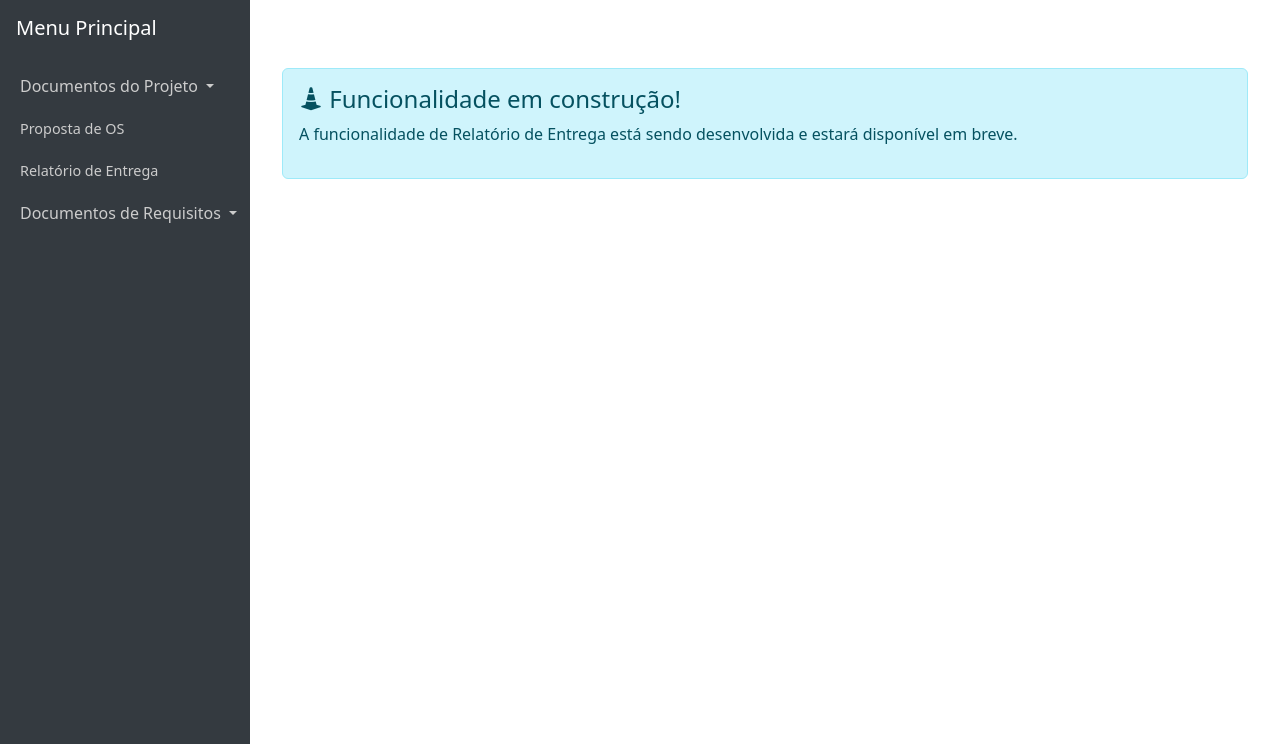
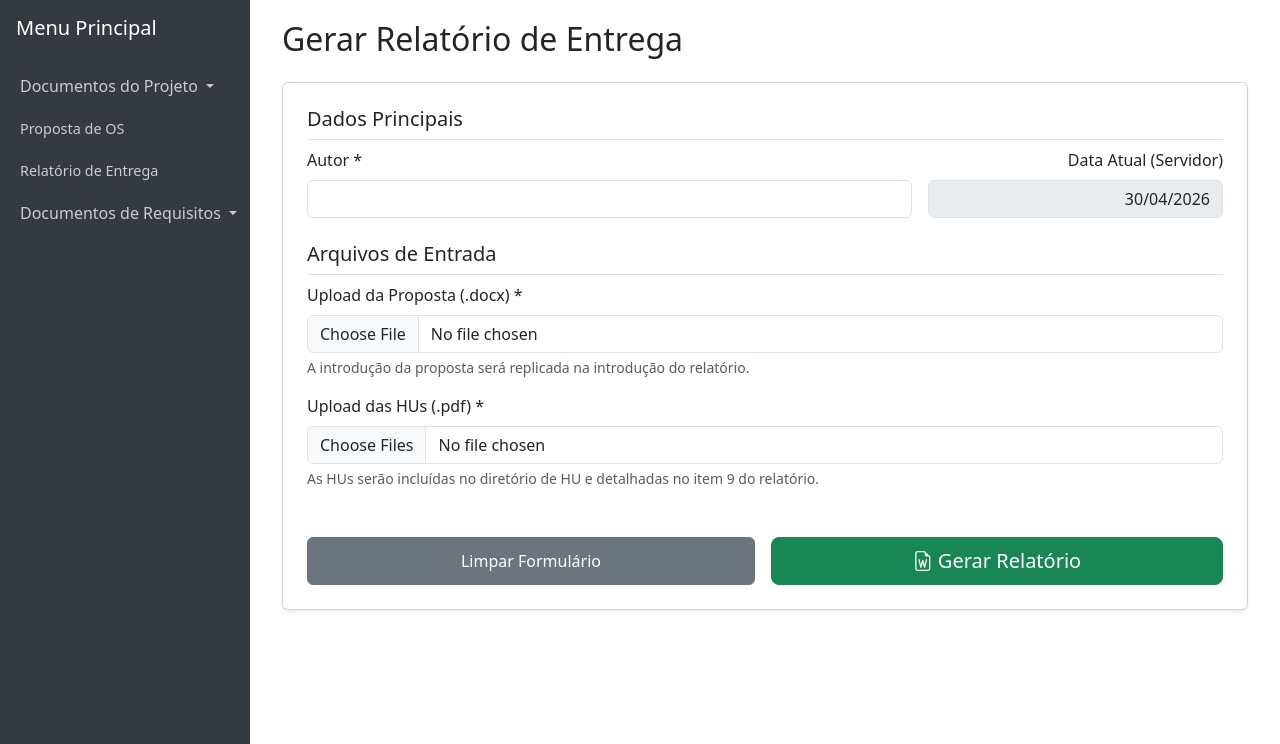
Before and after one commit to andre-gadelha/app-docs-product, a Flask app: page /documentos/relatorio_entrega in a window 1280 px wide. Shown: the part 56-800 px from the top of the page. Run offline with Flask 3, Linux system fonts and the light colour scheme.

Commit message:
feat: implementar relatorio de entrega com uploads e estrutura de templates.
Adiciona fluxo completo de geração de relatório com formulário, uploads de proposta/HUs, detalhamento do item 9 e nova organização de templates/artefatos para manter o repositório limpo no origin.

Made-with: Cursor

```diff
--- a/app/routes/documentos.py
+++ b/app/routes/documentos.py
@@ -26,6 +26,28 @@ def download_file(filename):
         return send_file(filepath, as_attachment=True)
     return "Arquivo não encontrado", 404
 
-@documentos_bp.route('/relatorio_entrega')
+@documentos_bp.route('/relatorio_entrega', methods=['GET', 'POST'])
 def relatorio_entrega():
-    return render_template('relatorio_entrega.html')
+    if request.method == 'POST':
+        try:
+            autor = request.form.get('autor', '').strip()
+            proposta_file = request.files.get('proposta_file')
+            hu_files = request.files.getlist('hu_files')
+
+            if not autor:
+                return jsonify({'success': False, 'error': 'Campo Autor é obrigatório.'}), 400
+            if not proposta_file or not proposta_file.filename:
+                return jsonify({'success': False, 'error': 'Upload da proposta é obrigatório.'}), 400
+            if not proposta_file.filename.lower().endswith('.docx'):
+                return jsonify({'success': False, 'error': 'A proposta deve ser um arquivo .docx.'}), 400
+            if not hu_files or all(not file.filename for file in hu_files):
+                return jsonify({'success': False, 'error': 'É necessário enviar pelo menos uma HU (PDF).'}), 400
+
+            service = DocxService()
+            filepath, _, _ = service.generate_relatorio_entrega(autor, proposta_file, hu_files)
+            return jsonify({'success': True, 'filename': os.path.basename(filepath)})
+        except Exception as e:
+            return jsonify({'success': False, 'error': str(e)}), 400
+
+    now = datetime.now().strftime('%d/%m/%Y')
+    return render_template('relatorio_entrega.html', now=now)
--- a/app/templates/relatorio_entrega.html
+++ b/app/templates/relatorio_entrega.html
@@ -1,10 +1,108 @@
 {% extends "base.html" %}
 
 {% block content %}
-<div class="container mt-5">
-    <div class="alert alert-info">
-        <h4 class="alert-heading"><i class="bi bi-cone-striped"></i> Funcionalidade em construção!</h4>
-        <p>A funcionalidade de Relatório de Entrega está sendo desenvolvida e estará disponível em breve.</p>
+<div class="container">
+    <h2 class="mb-4">Gerar Relatório de Entrega</h2>
+
+    <form id="relatorioForm" class="card p-4 shadow-sm">
+        <h5 class="border-bottom pb-2">Dados Principais</h5>
+        <div class="row g-3 mb-4">
+            <div class="col-sm-12 col-md-8">
+                <label for="autor" class="form-label">Autor *</label>
+                <input type="text" class="form-control" id="autor" name="autor" required>
+            </div>
+            <div class="col-sm-12 col-md-4 text-end">
+                <label class="form-label">Data Atual (Servidor)</label>
+                <input type="text" class="form-control text-end" value="{{ now }}" readonly disabled>
+            </div>
+        </div>
+
+        <h5 class="border-bottom pb-2">Arquivos de Entrada</h5>
+        <div class="row g-3 mb-4">
+            <div class="col-12">
+                <label for="proposta_file" class="form-label">Upload da Proposta (.docx) *</label>
+                <input type="file" class="form-control" id="proposta_file" name="proposta_file" accept=".docx" required>
+                <div class="form-text">A introdução da proposta será replicada na introdução do relatório.</div>
+            </div>
+            <div class="col-12">
+                <label for="hu_files" class="form-label">Upload das HUs (.pdf) *</label>
+                <input type="file" class="form-control" id="hu_files" name="hu_files" accept=".pdf" multiple required>
+                <div class="form-text">As HUs serão incluídas no diretório de HU e detalhadas no item 9 do relatório.</div>
+            </div>
+        </div>
+
+        <div class="d-flex flex-column flex-md-row justify-content-between mt-4 gap-3">
+            <button type="button" class="btn btn-secondary w-100 w-md-auto" id="clearFormBtn">Limpar Formulário</button>
+            <button type="submit" class="btn btn-success btn-lg w-100 w-md-auto">
+                <i class="bi bi-file-earmark-word"></i> Gerar Relatório
+            </button>
+        </div>
+    </form>
+</div>
+
+<div class="modal fade" id="successModal" tabindex="-1" data-bs-backdrop="static">
+    <div class="modal-dialog">
+        <div class="modal-content">
+            <div class="modal-header bg-success text-white">
+                <h5 class="modal-title">Sucesso!</h5>
+                <button type="button" class="btn-close" data-bs-dismiss="modal"></button>
+            </div>
+            <div class="modal-body">
+                Relatório de entrega gerado com sucesso.
+            </div>
+            <div class="modal-footer">
+                <a id="downloadBtn" href="#" class="btn btn-primary" onclick="closeModal()">Baixar Arquivo</a>
+            </div>
+        </div>
     </div>
 </div>
 {% endblock %}
+
+{% block scripts %}
+<script>
+    function closeModal() {
+        const modalElement = document.getElementById('successModal');
+        const modal = bootstrap.Modal.getInstance(modalElement);
+        if (modal) {
+            modal.hide();
+        }
+    }
+
+    document.getElementById('clearFormBtn').addEventListener('click', () => {
+        if (confirm("Deseja realmente limpar todo o formulário?")) {
+            document.getElementById('relatorioForm').reset();
+        }
+    });
+
+    document.getElementById('relatorioForm').addEventListener('submit', async (e) => {
+        e.preventDefault();
+        const form = e.target;
+
+        if (!form.checkValidity()) {
+            alert("Campos obrigatórios necessários!");
+            return;
+        }
+
+        const formData = new FormData(form);
+        try {
+            const response = await fetch("{{ url_for('documentos.relatorio_entrega') }}", {
+                method: 'POST',
+                body: formData
+            });
+
+            const result = await response.json();
+            if (result.success) {
+                const modal = new bootstrap.Modal(document.getElementById('successModal'));
+                document.getElementById('downloadBtn').href = `/documentos/download/${result.filename}`;
+                modal.show();
+            } else {
+                alert("Erro ao gerar relatório!");
+                console.error(result.error);
+            }
+        } catch (error) {
+            alert("Erro ao gerar relatório!");
+            console.error(error);
+        }
+    });
+</script>
+{% endblock %}
--- a/requirements.txt
+++ b/requirements.txt
@@ -1,5 +1,6 @@
 flask==3.0.3
 python-docx==1.1.0
+PyMuPDF==1.24.10
 python-dotenv==1.0.1
 flask-sqlalchemy==3.1.1
 flask-migrate==4.0.7
```
Also changed, not shown: app/services/docx_service.py (+145 -27 lines), config.py (+6 -1 lines), README.md, 3 other files.
